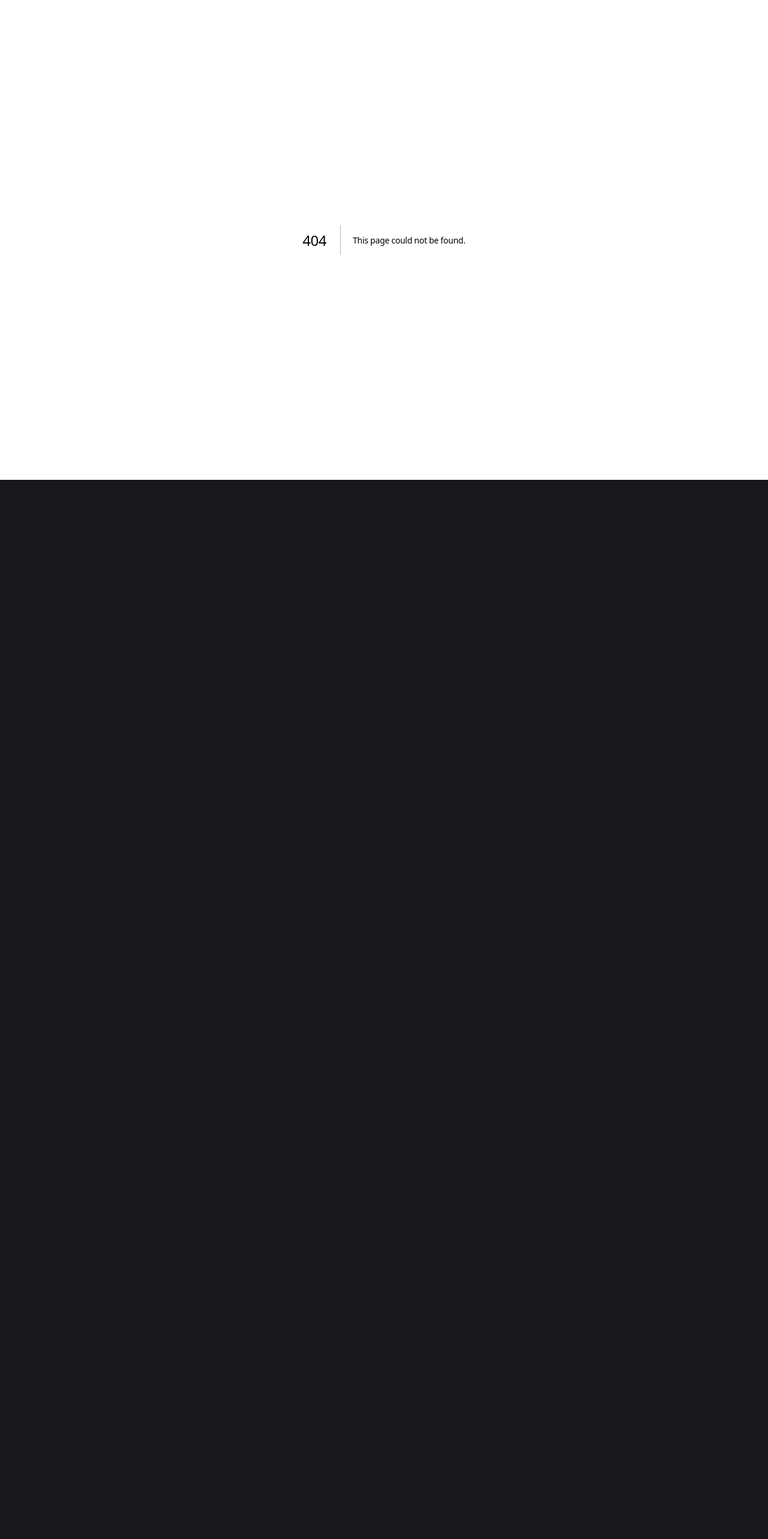
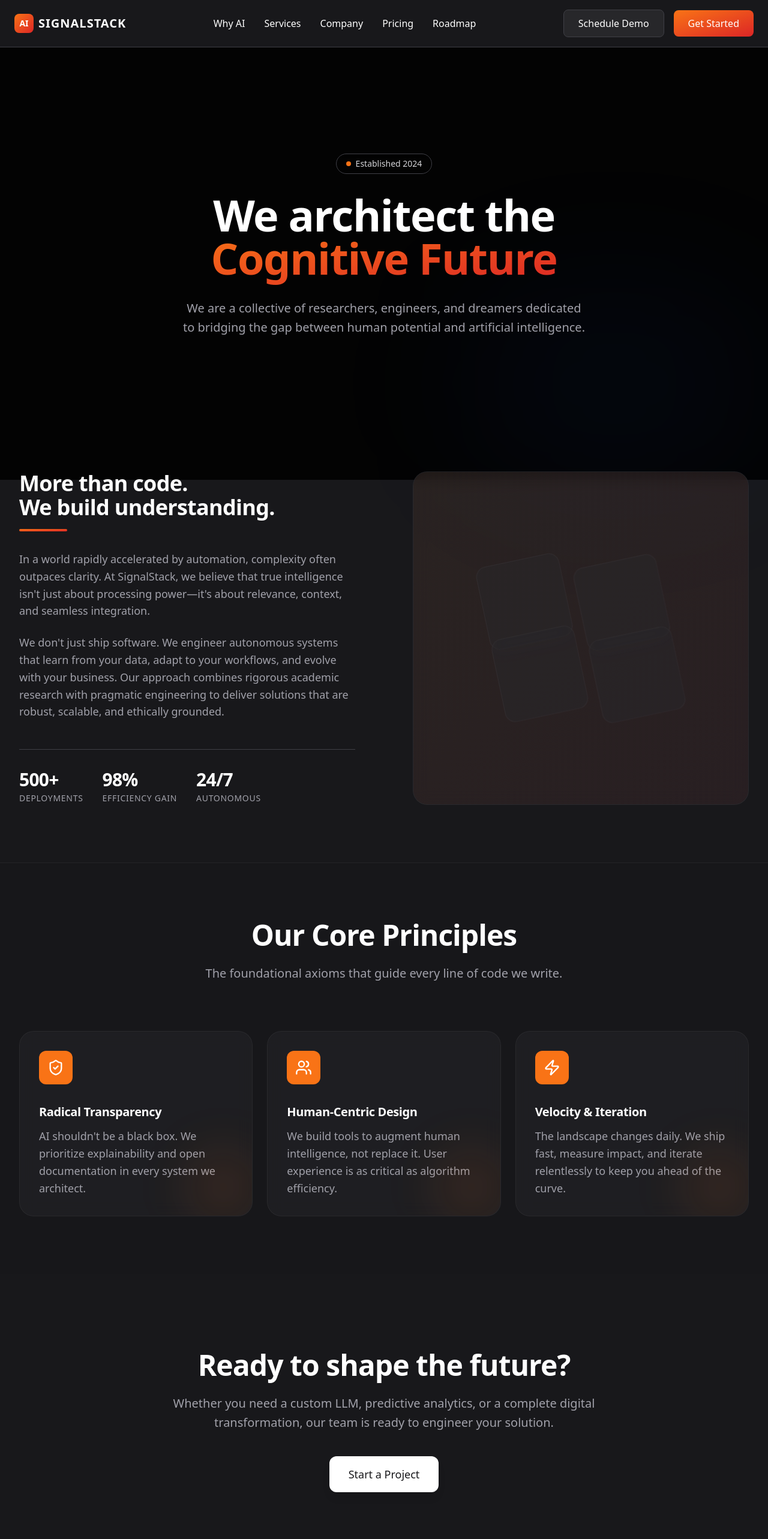
Before and after one commit to WillMay09/automationWebsite, a Next.js app: page /about in a window 1280 px wide. Before the commit this address had no page. Shown: the top 2566 px of the page at 60% size. Before the commit the page ends 800 px from the top, so only its background shows below. Built offline with nearby package versions, Linux system fonts and the light colour scheme.

Commit message:
about page created

```diff
--- /dev/null
+++ b/src/app/about/page.tsx
@@ -0,0 +1,12 @@
+import AboutPage from "@/src/components/about";
+import Navbar from "@/src/components/navbar";
+import { Footer } from "@/src/components/footer";
+export default function Home() {
+  return (
+    <>
+      <Navbar />
+      <AboutPage />
+      <Footer />
+    </>
+  );
+}
--- /dev/null
+++ b/src/components/about.tsx
@@ -0,0 +1,210 @@
+"use client";
+
+import React from "react";
+import { motion } from "framer-motion";
+import { ShieldCheck, Users, Zap, ArrowRight } from "lucide-react";
+
+import { SectionGrid } from "@/src/components/ui/SectionGrid";
+import { UniversalCard } from "@/src/components/ui/UniversalCard";
+
+export default function AboutPage() {
+  const values = [
+    {
+      icon: ShieldCheck,
+      title: "Radical Transparency",
+      description: "AI shouldn't be a black box. We prioritize explainability and open documentation in every system we architect.",
+    },
+    {
+      icon: Users,
+      title: "Human-Centric Design",
+      description: "We build tools to augment human intelligence, not replace it. User experience is as critical as algorithm efficiency.",
+    },
+    {
+      icon: Zap,
+      title: "Velocity & Iteration",
+      description: "The landscape changes daily. We ship fast, measure impact, and iterate relentlessly to keep you ahead of the curve.",
+    },
+  ];
+
+  const stats = [
+    { value: "500+", label: "Deployments" },
+    { value: "98%", label: "Efficiency Gain" },
+    { value: "24/7", label: "Autonomous" },
+  ];
+
+  return (
+    <main className="w-full relative pt-32">
+      {/* Background Ambient Lights */}
+      <div className="fixed inset-0 bg-[#030303] -z-20"></div>
+      <div className="fixed top-[-20%] left-[20%] w-[60%] h-[60%] rounded-full bg-accent/5 blur-[120px] -z-10 animate-pulse"></div>
+      <div className="fixed bottom-0 right-0 w-[40%] h-[40%] rounded-full bg-blue-600/5 blur-[120px] -z-10"></div>
+      <div className="fixed inset-0 bg-grid-light opacity-20 pointer-events-none -z-10"></div>
+
+      {/* Header Section */}
+      <section className="relative w-full py-24 lg:py-32">
+        <div className="mx-auto max-w-7xl px-6 lg:px-8 text-center">
+          <motion.div
+            className="mb-8 inline-flex items-center gap-2 rounded-full border border-dark bg-card-dark/50 px-4 py-1.5 backdrop-blur-sm"
+            initial={{ opacity: 0, y: -20 }}
+            animate={{ opacity: 1, y: 0 }}
+            transition={{ duration: 0.6 }}
+          >
+            <span className="h-2 w-2 rounded-full bg-accent"></span>
+            <span className="text-sm font-medium text-muted-dark">Established 2024</span>
+          </motion.div>
+
+          <motion.h1
+            className="mx-auto max-w-4xl text-5xl font-medium tracking-tight text-primary-dark lg:text-7xl"
+            initial={{ opacity: 0, y: 20 }}
+            animate={{ opacity: 1, y: 0 }}
+            transition={{ duration: 0.6, delay: 0.2 }}
+          >
+            We architect the <br />
+            <span className="gradient-accent-strong bg-clip-text text-transparent">
+              Cognitive Future
+            </span>
+          </motion.h1>
+
+          <motion.p
+            className="mx-auto mt-8 max-w-2xl text-xl font-light leading-relaxed text-secondary-dark"
+            initial={{ opacity: 0, y: 20 }}
+            animate={{ opacity: 1, y: 0 }}
+            transition={{ duration: 0.6, delay: 0.4 }}
+          >
+            We are a collective of researchers, engineers, and dreamers dedicated to bridging the gap between human potential and artificial intelligence.
+          </motion.p>
+        </div>
+      </section>
+
+      {/* The Story / Mission */}
+      <section className="relative w-full py-24">
+        <div className="mx-auto grid max-w-7xl grid-cols-1 gap-16 px-6 lg:grid-cols-2 lg:px-8 lg:gap-24 items-center">
+          {/* Text Content */}
+          <motion.div
+            className="flex flex-col gap-8"
+            initial={{ opacity: 0, x: -50 }}
+            whileInView={{ opacity: 1, x: 0 }}
+            viewport={{ once: true }}
+            transition={{ duration: 0.8 }}
+          >
+            <div className="flex flex-col gap-4">
+              <h2 className="text-3xl font-medium tracking-tight text-primary-dark sm:text-4xl">
+                More than code. <br />
+                We build understanding.
+              </h2>
+              <div className="h-1 w-20 rounded-full gradient-accent-strong"></div>
+            </div>
+
+            <div className="space-y-6 text-lg font-light leading-relaxed text-secondary-dark">
+              <p>
+                In a world rapidly accelerated by automation, complexity often outpaces clarity. At SignalStack, we believe that true intelligence isn't just about processing power—it's about relevance, context, and seamless integration.
+              </p>
+              <p>
+                We don't just ship software. We engineer autonomous systems that learn from your data, adapt to your workflows, and evolve with your business. Our approach combines rigorous academic research with pragmatic engineering to deliver solutions that are robust, scalable, and ethically grounded.
+              </p>
+            </div>
+
+            {/* Stats */}
+            <div className="mt-4 flex items-center gap-8 border-t border-dark pt-8">
+              {stats.map((stat, index) => (
+                <motion.div
+                  key={stat.label}
+                  initial={{ opacity: 0, y: 20 }}
+                  whileInView={{ opacity: 1, y: 0 }}
+                  viewport={{ once: true }}
+                  transition={{ duration: 0.5, delay: index * 0.1 }}
+                >
+                  <span className="block text-3xl font-semibold text-primary-dark tracking-tight">
+                    {stat.value}
+                  </span>
+                  <span className="text-sm text-secondary-dark uppercase tracking-wider">
+                    {stat.label}
+                  </span>
+                </motion.div>
+              ))}
+            </div>
+          </motion.div>
+
+          {/* Visual Abstract */}
+          <motion.div
+            className="relative h-full min-h-[400px] w-full rounded-3xl glass-card-dark overflow-hidden flex items-center justify-center group"
+            initial={{ opacity: 0, x: 50 }}
+            whileInView={{ opacity: 1, x: 0 }}
+            viewport={{ once: true }}
+            transition={{ duration: 0.8 }}
+          >
+            {/* Decorative Elements */}
+            <div className="absolute inset-0 gradient-accent-soft opacity-50"></div>
+            <div className="absolute top-1/2 left-1/2 -translate-x-1/2 -translate-y-1/2 h-64 w-64 rounded-full bg-accent/20 blur-[80px] animate-pulse"></div>
+
+            {/* Floating Cards Grid */}
+            <div className="relative grid grid-cols-2 gap-4 rotate-[-12deg] scale-110 opacity-80 transition-transform duration-700 group-hover:rotate-0 group-hover:scale-100">
+              <div className="h-32 w-32 rounded-2xl glass-card-dark border-dark backdrop-blur-md"></div>
+              <div className="h-32 w-32 rounded-2xl glass-card-dark border-dark backdrop-blur-md translate-y-8"></div>
+              <div className="h-32 w-32 rounded-2xl glass-card-dark border-dark backdrop-blur-md -translate-y-8"></div>
+              <div className="h-32 w-32 rounded-2xl glass-card-dark border-dark backdrop-blur-md"></div>
+            </div>
+          </motion.div>
+        </div>
+      </section>
+
+      {/* Values Section using SectionGrid */}
+      <SectionGrid
+        title="Our Core Principles"
+        subtitle="The foundational axioms that guide every line of code we write."
+        bg="dark"
+        columns={3}
+        className="border-t border-dark bg-card-dark/10"
+      >
+        {values.map((value, index) => (
+          <UniversalCard
+            key={value.title}
+            icon={value.icon}
+            title={value.title}
+            description={value.description}
+            variant="dark"
+            index={index}
+          />
+        ))}
+      </SectionGrid>
+
+      {/* CTA Section */}
+      <section className="relative w-full py-32 overflow-hidden">
+        <div className="absolute inset-0 bg-gradient-to-b from-transparent to-accent/10 pointer-events-none"></div>
+
+        <div className="relative mx-auto max-w-4xl px-6 text-center lg:px-8">
+          <motion.h2
+            className="mb-6 text-4xl font-medium tracking-tight text-primary-dark sm:text-5xl"
+            initial={{ opacity: 0, y: 20 }}
+            whileInView={{ opacity: 1, y: 0 }}
+            viewport={{ once: true }}
+          >
+            Ready to shape the future?
+          </motion.h2>
+
+          <motion.p
+            className="mb-10 text-xl font-light text-secondary-dark"
+            initial={{ opacity: 0, y: 20 }}
+            whileInView={{ opacity: 1, y: 0 }}
+            viewport={{ once: true }}
+            transition={{ delay: 0.2 }}
+          >
+            Whether you need a custom LLM, predictive analytics, or a complete digital transformation, our team is ready to engineer your solution.
+          </motion.p>
+
+          <motion.div
+            className="flex flex-col items-center justify-center gap-4 sm:flex-row"
+            initial={{ opacity: 0, y: 20 }}
+            whileInView={{ opacity: 1, y: 0 }}
+            viewport={{ once: true }}
+            transition={{ delay: 0.4 }}
+          >
+            <button className="rounded-xl bg-light px-8 py-4 text-lg font-medium text-primary-light shadow-lg hover:bg-light/80 hover:shadow-[0_0_30px_rgba(255,255,255,0.3)] hover:-translate-y-1 transition-all">
+              Start a Project
+            </button>
+          </motion.div>
+        </div>
+      </section>
+    </main>
+  );
+}
--- a/src/components/navbar.tsx
+++ b/src/components/navbar.tsx
@@ -33,7 +33,7 @@ export default function Navbar() {
               Services
             </Link>
             <Link
-              href="#Company"
+              href="/about"
               className="flex items-center gap-1 hover-text-accent transition-colors"
             >
               Company
```
Also changed, not shown: src/app/api/qualified-lead/route.ts (added, +9 -0 lines).
